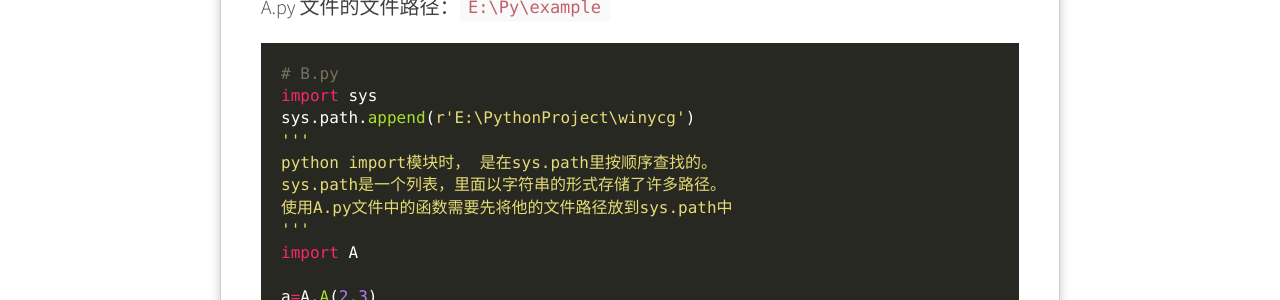
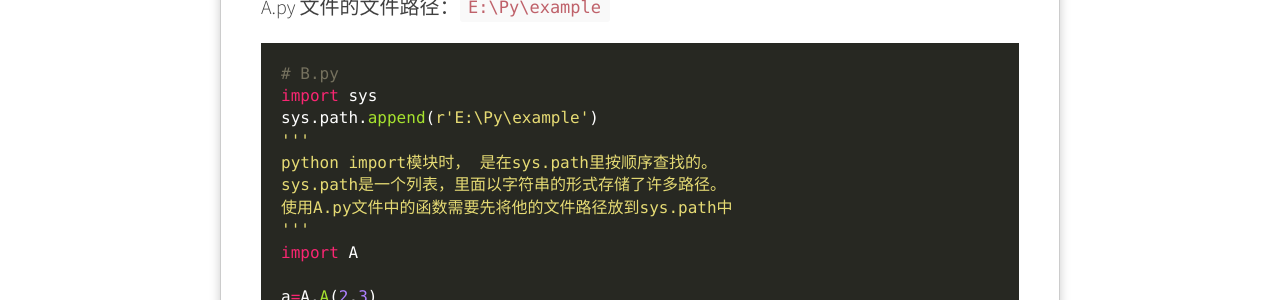
Before and after one commit to Melody-of-Oblivion/Melody-of-Oblivion.github.io, a Jekyll site: the page built from _posts/2020-09-11-call-other-pyfile.md, in a window 1280 px wide and 900 px high, scrolled down 996 px. Shown: the part 325-625 px from the top of the window. Built offline with Jekyll 4.4.1, drawn with Linux system fonts in a browser that asks for light colours.

Commit message:
Update 2020-09-11-call-other-pyfile.md

````diff
--- a/_posts/2020-09-11-call-other-pyfile.md
+++ b/_posts/2020-09-11-call-other-pyfile.md
@@ -58,7 +58,7 @@ A.py 文件的文件路径：`E:\Py\example`
 ```python
 # B.py
 import sys
-sys.path.append(r'E:\PythonProject\winycg')
+sys.path.append(r'E:\Py\example')
 '''
 python import模块时， 是在sys.path里按顺序查找的。
 sys.path是一个列表，里面以字符串的形式存储了许多路径。
````
